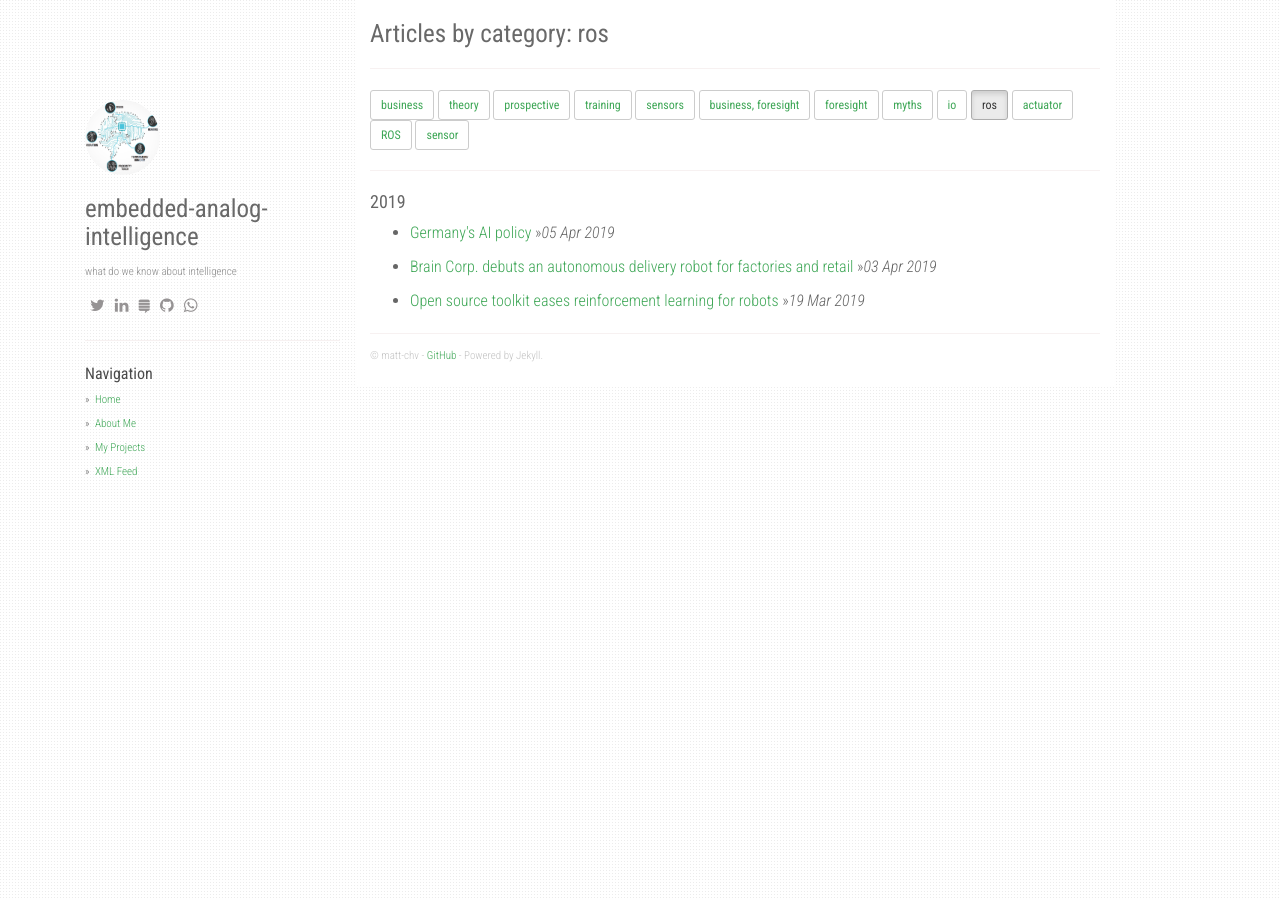
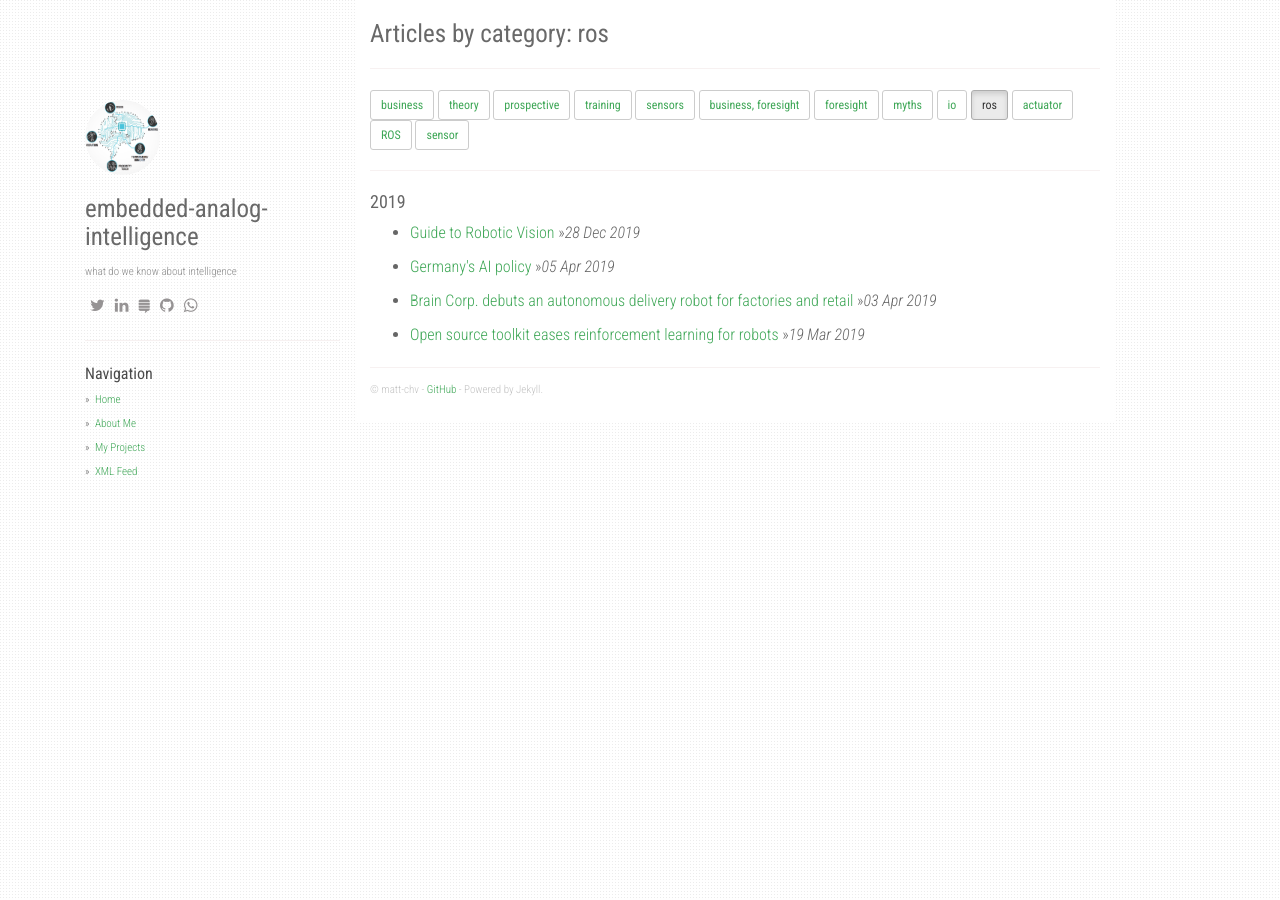
Before and after one commit to matt-chv/embedded-analog-intelligence, a Jekyll site: the page built from category/ros.md, in a window 1280 px wide. Built offline with Jekyll 4.4.1, drawn with Linux system fonts in a browser that asks for light colours; nearby versions of some CDN libraries.

Commit message:
Update and rename 2019-12-28-guide-to-machine-vision.md to 2019-12-28-guide-to-robotic-vision.md

```diff
--- a/_posts/2019-12-28-guide-to-machine-vision.md
+++ b/_posts/2019-12-28-guide-to-robotic-vision.md
@@ -1,7 +1,7 @@
 ---
-title: Guide to Machine Vision
+title: "Guide to Robotic Vision"
 date: 2019-12-28
-category: sensor
+category: [sensor,ros]
 lang: en
 ---
 [EMVA guide to machine vision](https://www.emva.org/wp-content/uploads/FSF-VS-Brochure-2018-A4-full.pdf)
```
